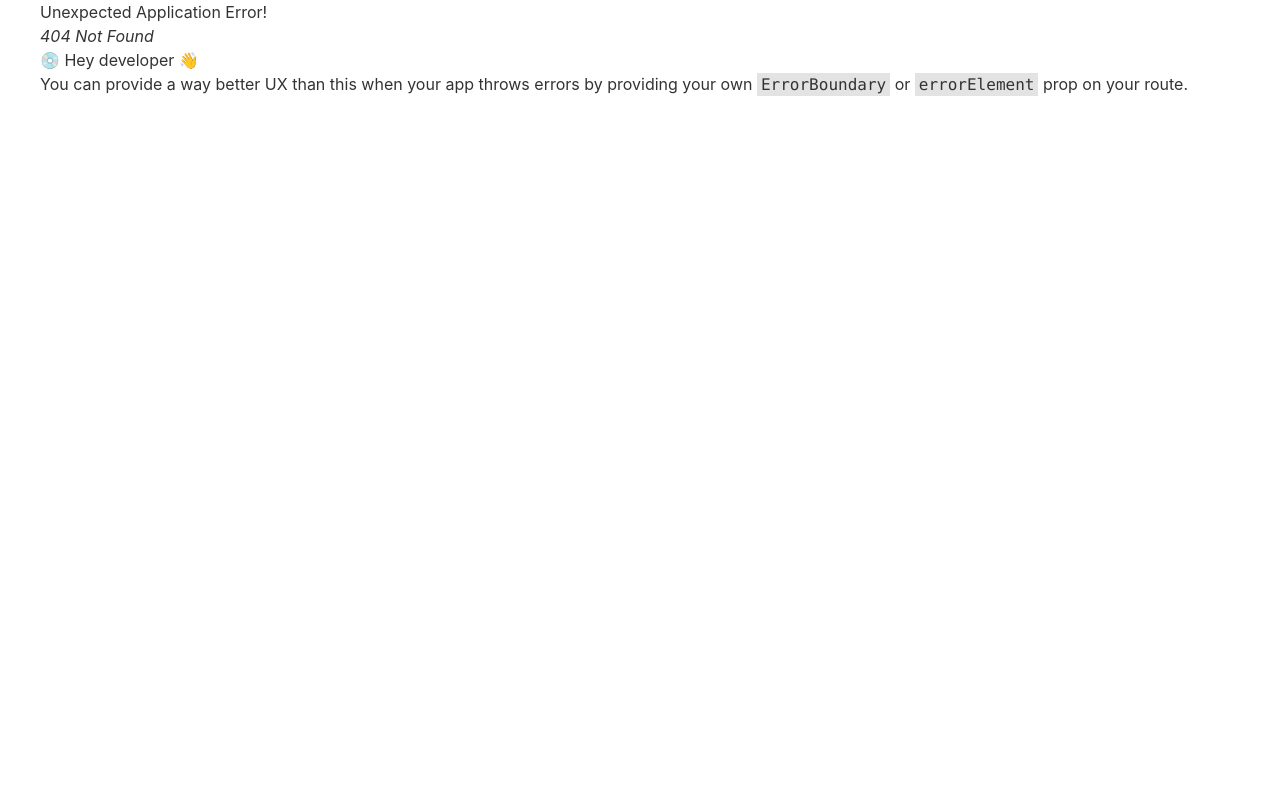
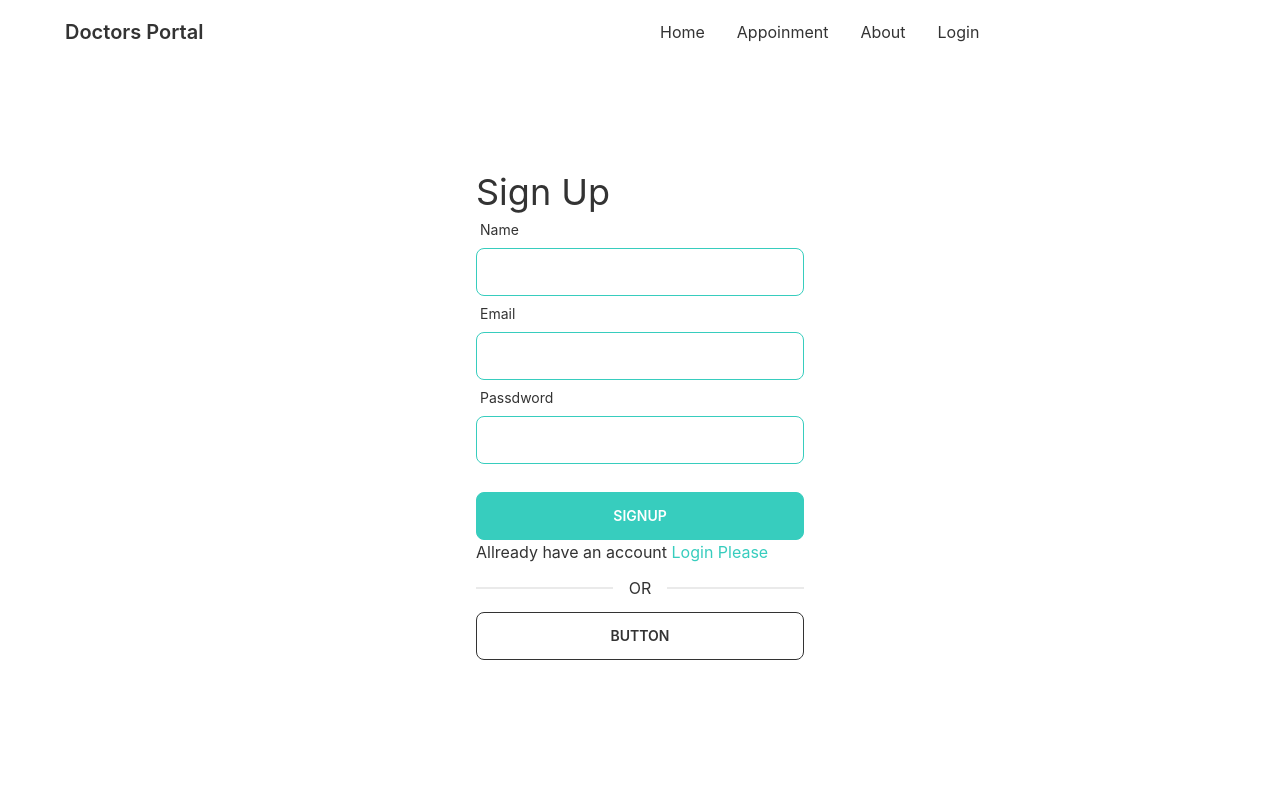
Before and after one commit to arifur946954/doctors-portal-clint1, a React (Create React App) app in the folder doctors-portal-clint2/: page /signup in a window 1280 px wide. Before the commit this address had no page. Shown: the top 800 px of the page. Built offline with nearby package versions, Linux system fonts and the light colour scheme.

Commit message:
signup 10-03-2023

```diff
--- /dev/null
+++ b/doctors-portal-clint2/src/Pages/SignUp/SignUp.js
@@ -0,0 +1,66 @@
+import React, { useState } from 'react';
+import { useForm } from 'react-hook-form';
+import { Link } from 'react-router-dom';
+
+const SignUp = () => {
+    const { register,formState: { errors }, handleSubmit } = useForm();
+    // const [data, setData] = useState("");
+const handleSignup=data=>{
+    console.log(data);
+}
+
+    return (
+        <div className='flex justify-center h-[680px] mt-20 '>
+            <div className='w-96 p-7'>
+            <h1 className='text-4xl'>Sign Up</h1>
+
+
+            <form onSubmit={handleSubmit(handleSignup)}>
+
+
+
+<div className="form-control  ">
+  <label className="label"><span className="label-text">Name</span></label>
+  <input type="text" {...register("name",{
+     required: "Name is required" ,
+     minLength:{value:6,message:"name must be 8 charecter or long"}
+
+     })}  className="input input-bordered input-accent " />
+  {errors.name && <p className='text-red-600' role="alert">{errors.name?.message}</p>}
+</div>
+
+<div className="form-control ">
+  <label className="label"><span className="label-text">Email</span></label>
+  <input type="email" {...register("email",{ required: "Email Address is required" })} className="input input-bordered input-accent" />
+  {errors.email && <p className='text-red-600' role="alert">{errors.email?.message}</p>}
+</div>
+
+<div className="form-control ">
+  <label className="label"><span className="label-text">Passdword</span></label>
+  <input type="password" {...register("password",{
+     required: "password is required" ,
+     minLength:{value:6,message:"password must be 6 charecter or long"}
+
+     })} className="input input-bordered input-accent" />
+      {errors.password && <p className='text-red-600' role="alert">{errors.password?.message}</p>}
+</div>
+
+{/* <div className="form-control ">
+  <label className="label"><span className="label-text">Confirm Password</span></label>
+  <input type="password" {...register("confirmPassword")}  className="input input-bordered input-accent" />
+
+</div> */}
+
+
+
+<button className="mt-7 btn btn-accent w-full text-white">SignUp</button>
+    </form>
+    <p>Allready have an account <Link className='text-accent' to="/login">Login Please</Link></p>
+    <div className="divider">OR</div>
+    <button className="btn btn-outline w-full ">Button</button>
+    </div>
+        </div>
+    );
+};
+
+export default SignUp;
--- a/doctors-portal-clint2/src/Routes/Route/Routes.js
+++ b/doctors-portal-clint2/src/Routes/Route/Routes.js
@@ -4,6 +4,7 @@ import Main from "../../Laout/Main";
 import Appoinment from "../../Pages/Appoinment/Appoinment/Appoinment";
 import Home from "../../Pages/Home/Home";
 import Login from "../../Pages/Login/Login";
+import SignUp from "../../Pages/SignUp/SignUp";
 
 
 
@@ -21,6 +22,10 @@ import Login from "../../Pages/Login/Login";
             element:<Login></Login>
             },
             {
+              path:'/signup',
+              element:<SignUp></SignUp>
+              },
+            {
               path:'/appoinment',
               element:<Appoinment></Appoinment>
               }
```
